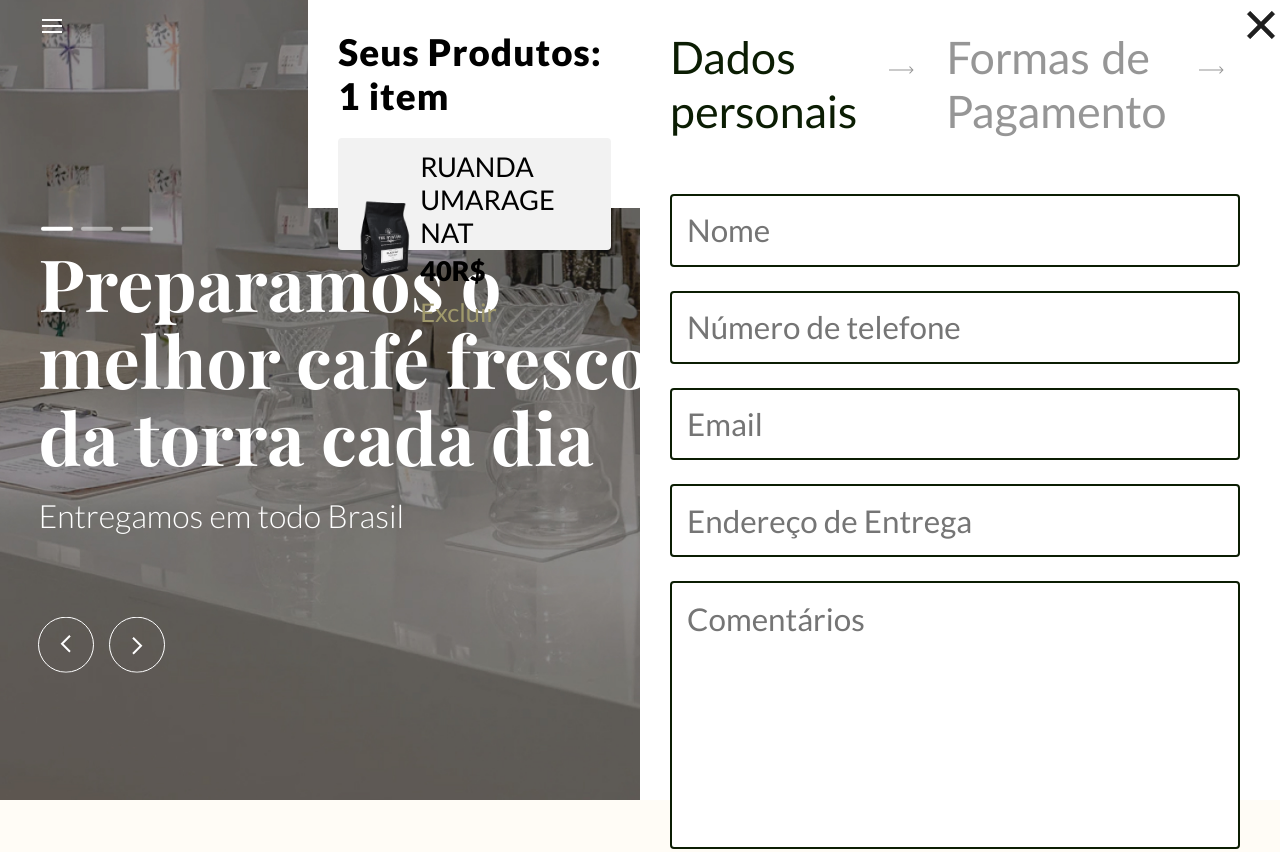
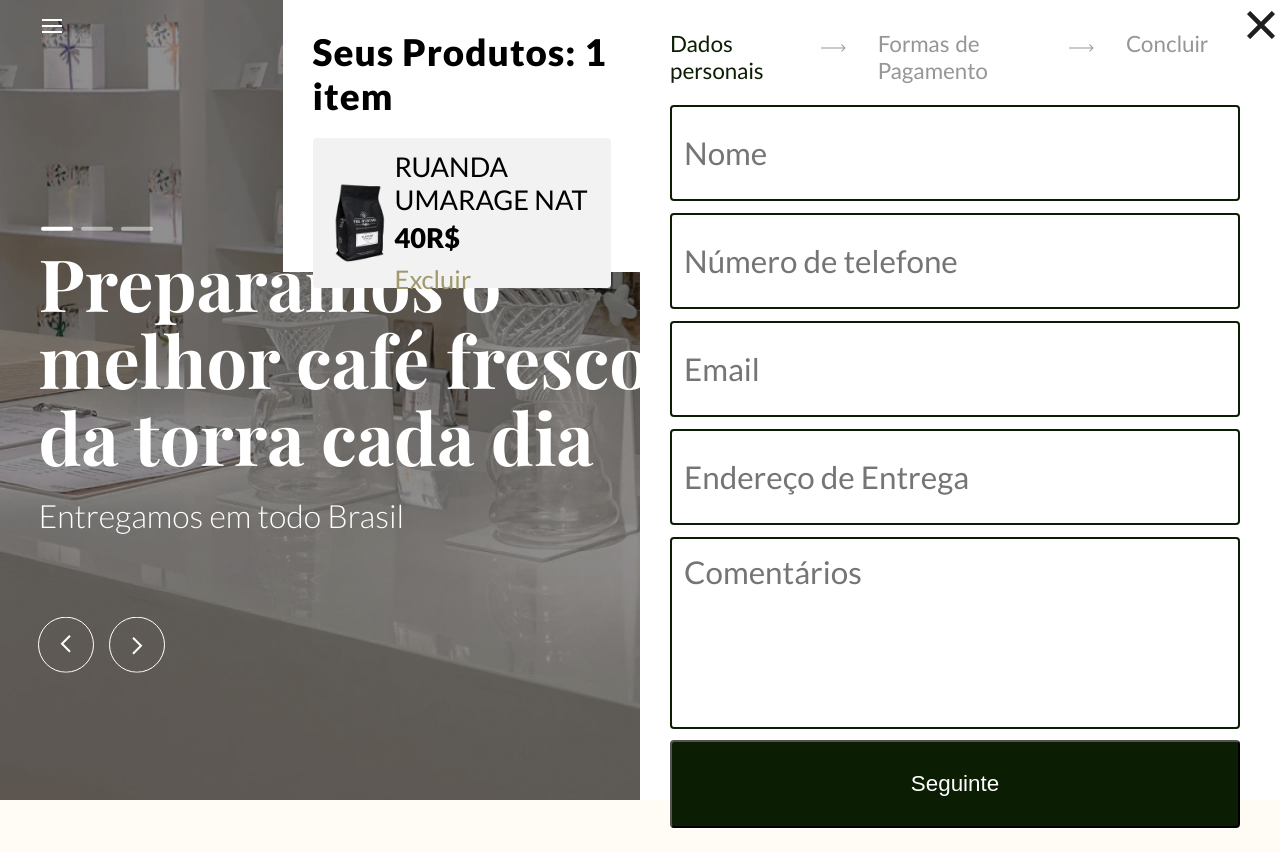
Before and after one commit to vini205/Coffee, a plain HTML site: page index.html in a window 1280 px wide. Shown: the top 852 px of the page. Drawn offline with nearby package versions, Linux system fonts and the light colour scheme.

Commit message:
form css

```diff
--- a/css/form.css
+++ b/css/form.css
@@ -26,7 +26,7 @@ article{
   font-size:2em;
 }
 textarea{
-  height: 13em;
+  height: 24%;
 }
 .input__form,textarea{
   font-family: 'Lato';
@@ -35,8 +35,8 @@ textarea{
   border-radius: 4px;
   display: block;
   width: 100%;
-  margin-top: 24px;
-  padding: 15px;
+  margin-top: 12px;
+  padding:12px;
   font-style: normal;
   font-weight: 500;
   font-size: 1.4em;
@@ -51,6 +51,9 @@ input.input__form:hover, textarea:hover{
   border-radius: 4px;
   outline: none;
 }
+input.input__form:first-child{
+  margin-top: -11px;
+}
 input.input__form:focus,textarea:focus {
   border: 2px solid #A0996C;
   border-radius: 4px;
@@ -62,7 +65,7 @@ input.input__form:focus,textarea:focus {
   border-radius: 4px;*/
 }
 .button__form{
-  margin-top: 44px;
+  margin-top: 11px;
   padding: 12px 12px;
   background: #0B1D03;
   border-radius: 4px;
@@ -70,8 +73,8 @@ input.input__form:focus,textarea:focus {
   width: 100%;
   box-sizing: border-box;
   transition: all 0.7s;
-  height: 13%;
-  font-size: 1.9em;
+  height: 11%;
+  font-size: 1em;
   font-weigt:700;
 }
 .button__form:hover{
@@ -112,7 +115,7 @@ input.input__form:focus,textarea:focus {
   justify-content: flex-start;
   flex-wrap:nowrap;
   margin-top: 30px;
-  font-size: 2em;
+  font-size: 1em;
   margin-bottom: 32px;
   overflow-x: hidden;
 }
@@ -159,11 +162,11 @@ input.input__form:focus,textarea:focus {
   justify-content: space-around;
   position: absolute;
   top: 0;
-  left: calc(24% + 1px);
+  left: calc(22% + 1px);
   box-sizing: border-box;
   background-color: white;
-  width: 26%;
-  height: 26%;
+  width: 28%;
+  height: 34%;
   padding: 30px;
 }
 aside.cadastro__product>h4{
```
